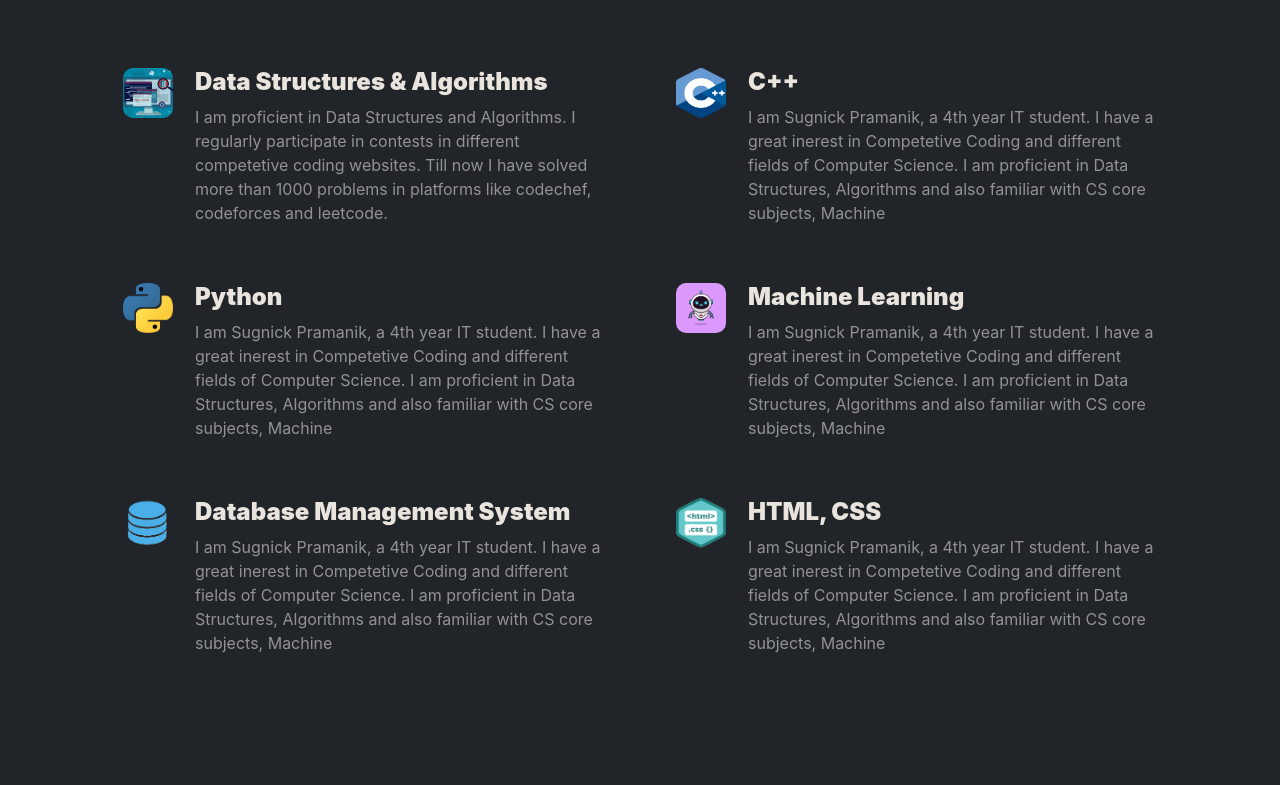
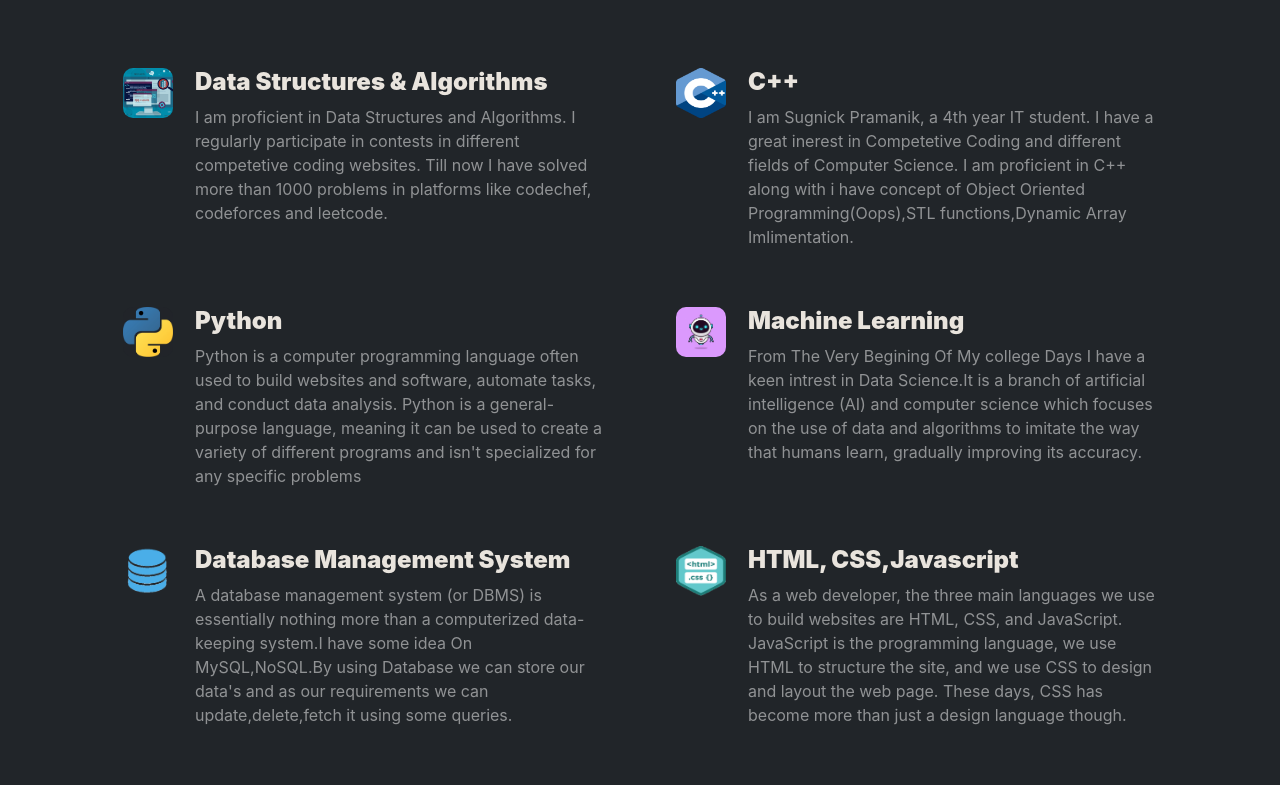
Before and after one commit to Sunny-2002/My_Protfolio_, a plain HTML site: page index.html in a window 1280 px wide. Shown: the part 1915-2700 px from the top of the page. Drawn offline with nearby package versions, Linux system fonts and the light colour scheme.

Commit message:
second Commit

```diff
--- a/index.html
+++ b/index.html
@@ -323,9 +323,7 @@
                                 I am Sugnick Pramanik, a 4th year IT student. I have a great inerest in Competetive
                                 Coding and
                                 different fields
-                                of Computer Science. I am proficient in Data Structures, Algorithms and also familiar
-                                with CS
-                                core subjects, Machine
+                                of Computer Science. I am proficient in C++ along with i have concept of Object Oriented Programming(Oops),STL functions,Dynamic Array Imlimentation.
                                 <br>
 
                             </p>
@@ -349,12 +347,8 @@
                             <h4>Python</h4>
                             <p style="color: rgba(255, 255, 255, 0.5);">
 
-                                I am Sugnick Pramanik, a 4th year IT student. I have a great inerest in Competetive
-                                Coding and
-                                different fields
-                                of Computer Science. I am proficient in Data Structures, Algorithms and also familiar
-                                with CS
-                                core subjects, Machine
+
+Python is a computer programming language often used to build websites and software, automate tasks, and conduct data analysis. Python is a general-purpose language, meaning it can be used to create a variety of different programs and isn't specialized for any specific problems
                                 <br>
 
                             </p>
@@ -377,13 +371,7 @@
 
                             <h4>Machine Learning</h4>
                             <p style="color: rgba(255, 255, 255, 0.5);">
-
-                                I am Sugnick Pramanik, a 4th year IT student. I have a great inerest in Competetive
-                                Coding and
-                                different fields
-                                of Computer Science. I am proficient in Data Structures, Algorithms and also familiar
-                                with CS
-                                core subjects, Machine
+                                From The Very Begining Of My college Days I have a keen intrest in Data Science.It is a branch of artificial intelligence (AI) and computer science which focuses on the use of data and algorithms to imitate the way that humans learn, gradually improving its accuracy.
                                 <br>
 
                             </p>
@@ -407,12 +395,8 @@
                             <h4>Database Management System</h4>
                             <p style="color: rgba(255, 255, 255, 0.5);">
 
-                                I am Sugnick Pramanik, a 4th year IT student. I have a great inerest in Competetive
-                                Coding and
-                                different fields
-                                of Computer Science. I am proficient in Data Structures, Algorithms and also familiar
-                                with CS
-                                core subjects, Machine
+                                A database management system (or DBMS) is essentially nothing more than a computerized data-keeping system.I have
+                                some idea On MySQL,NoSQL.By using Database we can store our data's and as our requirements we can update,delete,fetch it using some queries.
                                 <br>
 
                             </p>
@@ -433,14 +417,9 @@
                             <p><img src="images/front.png" height="50px" width="50px"></p>
                         </td>
                         <td>
-                            <h4>HTML, CSS</h4>
+                            <h4>HTML, CSS,Javascript</h4>
                             <p style="color: rgba(255, 255, 255, 0.5);">
-                                I am Sugnick Pramanik, a 4th year IT student. I have a great inerest in Competetive
-                                Coding and
-                                different fields
-                                of Computer Science. I am proficient in Data Structures, Algorithms and also familiar
-                                with CS
-                                core subjects, Machine
+                                As a web developer, the three main languages we use to build websites are HTML, CSS, and JavaScript. JavaScript is the programming language, we use HTML to structure the site, and we use CSS to design and layout the web page. These days, CSS has become more than just a design language though.
                                 <br>
 
                             </p>
@@ -627,8 +606,7 @@
 
 
                 <div class="atgraph" style="position: relative;">
-                    <img src="ccgraph.PNG" width:60%
-                        style="border-radius:6px !important; max-width: 100%; min-width: 60% !important';">
+                     <img src="ccgraph.png" width:60% style="border-radius:6px; max-width: 100%;">
 
                     <div class="overlayat">
                         <div class="textat" style="width :100%;">
```
Also changed, not shown: images/keygen.jpg (deleted).
